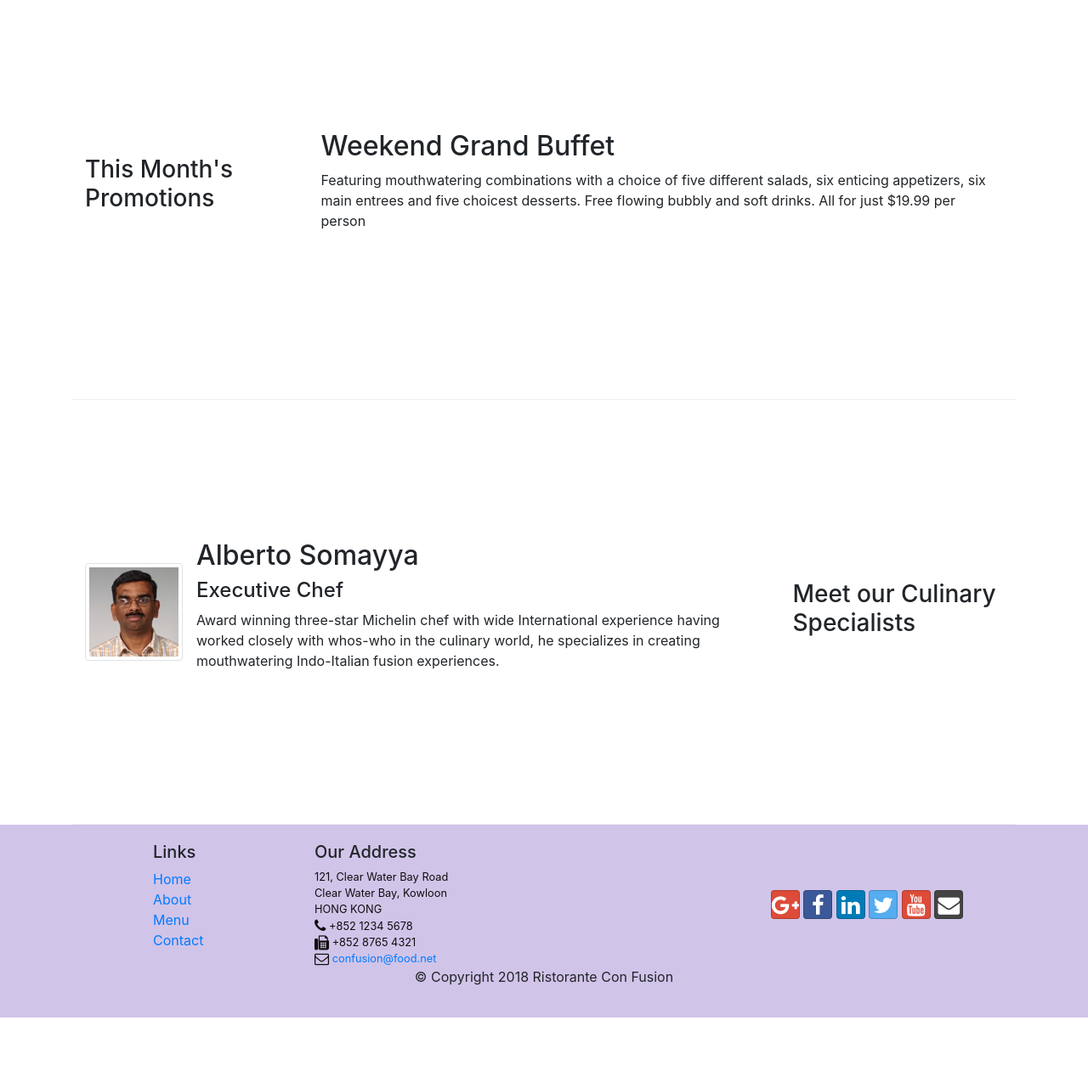
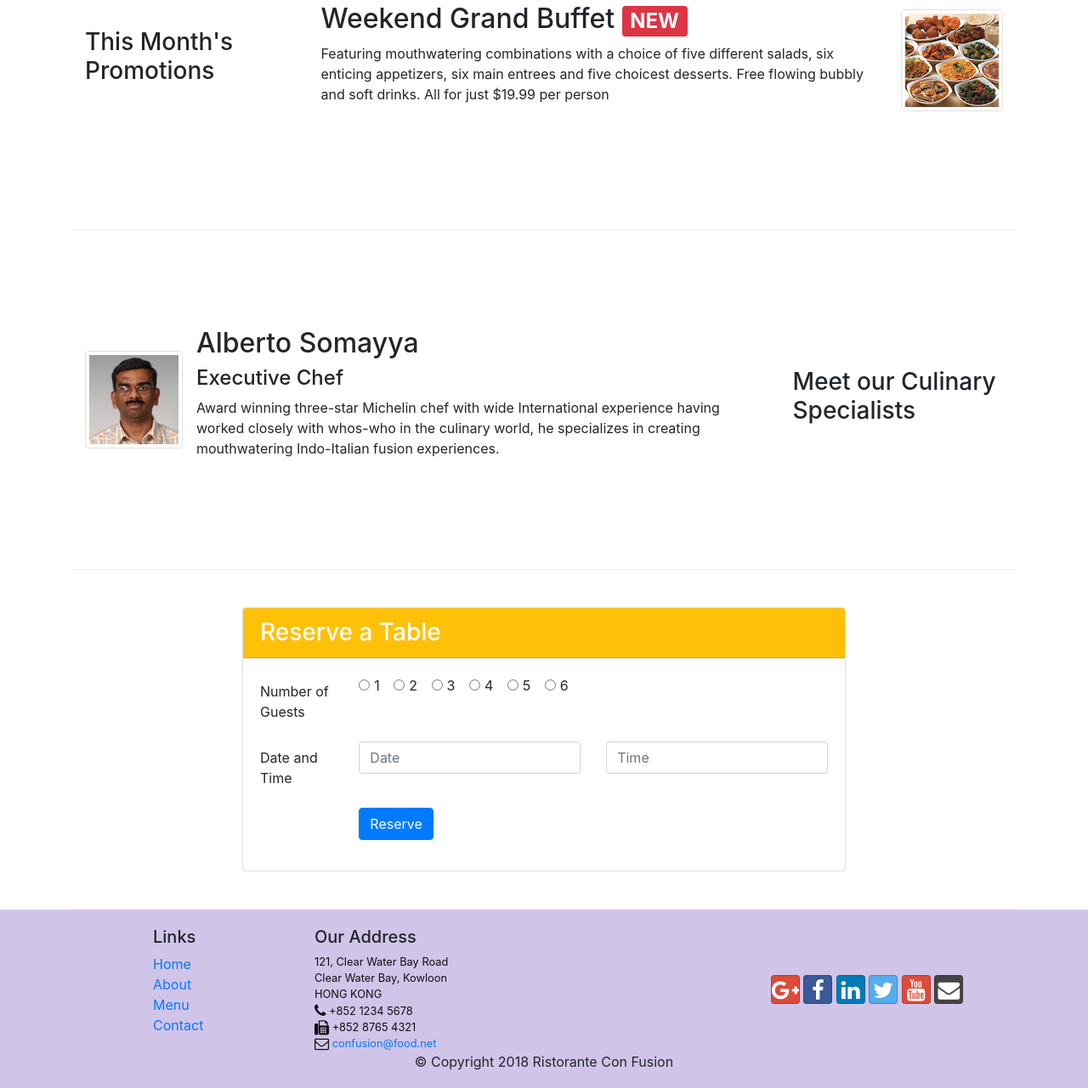
Before and after one commit to CalvinChiramal/bootstrap, a website: page index.html in a window 1280 px wide. Shown: the part 863-2144 px from the top of the page at 85% size. Before the commit the page ends 2061 px from the top, so only its background shows below. Drawn offline with nearby package versions, Linux system fonts and the light colour scheme.

Commit message:
Assignment 2

```diff
--- a/css/styles.css
+++ b/css/styles.css
@@ -7,7 +7,7 @@
     margin: 0px auto;
     padding: 50px 0px 50px 0px auto;
     border-bottom: 1px ridge;
-    min-height: 500px;
+    min-height: 400px;
 }
 
 .footer {
--- a/index.html
+++ b/index.html
@@ -41,8 +41,11 @@
                     <h1>Ristorante con Fusion</h1>
                     <p>We take inspiration from the World's best cuisines, and create a unique fusion experience. Our lipsmacking creations will tickle your culinary senses!</p>
                 </div>
-                <div class="col-12 col-sm align-self-center">
+                <div class="col-12 col-sm-3 align-self-center">
                     <img src="img/logo.png" class="img-fluid">
+                </div>
+                <div class="col-12 col-sm-3 align-self-center">
+                    <a role = "button" class = "btn btn-block btn-sm btn-warning" href="#reservation">Reserve Table</a>
                 </div>
             </div>
         </div>
@@ -58,7 +61,7 @@
                     <img class="d-flex mr-3 img-thumbnail align-self-center"
                             src="img/uthappizza.png" alt="Uthappizza">
                     <div class="media-body">
-                        <h2 class="mt-0">Uthappizza</h2>
+                        <h2 class="mt-0">Uthappizza <span class="badge badge-danger">HOT</span> <span class="badge badge-pill badge-secondary">$4.99</span></h2>
                         <p class="d-none d-sm-block">A unique combination of Indian Uthappam (pancake) and
                             Italian pizza, topped with Cerignola olives, ripe vine
                             cherry tomatoes, Vidalia onion, Guntur chillies and
@@ -74,8 +77,17 @@
                 <h3>This Month's Promotions</h3>
             </div>
             <div class = "col col-sm col-md">
-                <h2>Weekend Grand Buffet</h2>
-                <p>Featuring mouthwatering combinations with a choice of five different salads, six enticing appetizers, six main entrees and five choicest desserts. Free flowing bubbly and soft drinks. All for just $19.99 per person </p>
+                <div class="media">
+                    <div class = "media-body">
+                        <h2 class="mt-0">Weekend Grand Buffet <span class="badge badge-danger">NEW</span></h2>
+                        <p class="d-none d-sm-block">Featuring mouthwatering combinations with a choice of five different salads,
+                            six enticing appetizers, six main entrees and five choicest desserts.
+                             Free flowing bubbly and soft drinks. All for just $19.99 per person </p>
+                    </div>
+                    <img class="d-flex ml-3 img-thumbnail align-self-center"
+                            src="img/buffet.png" alt="buffet">
+                </div>
+
             </div>
         </div>
 
@@ -99,7 +111,63 @@
                 </div>
             </div>
         </div>
+
+        <div class = "row row-content align-items-center" id = "reservation">
+            <div class = "col-12 col-sm-8 offset-sm-2">
+                <div class = "card">
+                    <h3 class="card-header bg-warning text-white">Reserve a Table</h3>
+                    <div class = "card-body">
+                        <form>
+                            <div class = "form-group row">
+                                <label class = "col-12 col-md-2 col-form-label">Number of Guests</label>
+                                <div class = "col-12 col-md-10">
+                                    <div class="form-check form-check-inline">
+                                        <input class="form-check-input" type="radio" name="inlineRadioOptions" id="inlineRadio1" value="option1">
+                                        <label class="form-check-label" for="inlineRadio1">1</label>
+                                    </div>
+                                    <div class="form-check form-check-inline">
+                                        <input class="form-check-input" type="radio" name="inlineRadioOptions" id="inlineRadio2" value="option2">
+                                        <label class="form-check-label" for="inlineRadio2">2</label>
+                                    </div>
+                                    <div class="form-check form-check-inline">
+                                        <input class="form-check-input" type="radio" name="inlineRadioOptions" id="inlineRadio3" value="option3">
+                                        <label class="form-check-label" for="inlineRadio1">3</label>
+                                    </div>
+                                    <div class="form-check form-check-inline">
+                                        <input class="form-check-input" type="radio" name="inlineRadioOptions" id="inlineRadio4" value="option4">
+                                        <label class="form-check-label" for="inlineRadio2">4</label>
+                                    </div>
+                                    <div class="form-check form-check-inline">
+                                        <input class="form-check-input" type="radio" name="inlineRadioOptions" id="inlineRadio5" value="option5">
+                                        <label class="form-check-label" for="inlineRadio1">5</label>
+                                    </div>
+                                    <div class="form-check form-check-inline">
+                                        <input class="form-check-input" type="radio" name="inlineRadioOptions" id="inlineRadio6" value="option6">
+                                        <label class="form-check-label" for="inlineRadio2">6</label>
+                                    </div>
+                                </div>
+                            </div>
+                            <div class = "form-group row">
+                                <label for="time" class = "col-12 col-md-2 col-form-label">Date and Time</label>
+                                <div class = "col-12 col-md-5">
+                                    <input type = "text" class = "form-control" id = "date" name= "date" placeholder = "Date">
+                                </div>
+                                <div class = "col-12 col-md-5">
+                                    <input type = "text" class = "form-control" id = "time" name= "time" placeholder = "Time">
+                                </div>
+                            </div>
+                            <div class="form-group row">
+                                <div class="offset-md-2 col-md-10">
+                                    <button type="submit" class="btn btn-primary">Reserve</button>
+                                </div>
+                            </div>
+                        </form>
+                    </div>
+                </div>
+            </div>
+        </div>
     </div>
+
 
     <footer class = "footer">
         <div class = "container">
```
Also changed, not shown: aboutus.html (+1 -1 lines), contactus.html (+2 -2 lines).
